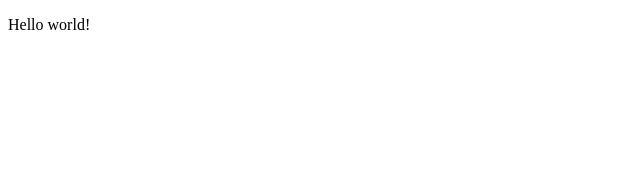
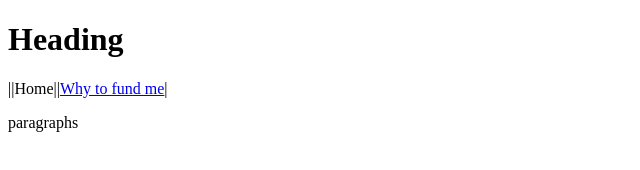
Before and after one commit to sst3ly/sst3ly.github.io, a plain HTML site: page index.html in a window 1280 px wide. Shown: the whole page, without its empty margins (0-640 px from the left). Drawn offline with Linux system fonts and the light colour scheme.

Commit message:
Update index.html

```diff
--- a/index.html
+++ b/index.html
@@ -3,11 +3,21 @@
     <head>
     	<meta charset="utf-8">
     	<meta name="viewport" content="width=device-width">
-    	<title>Github site</title>
+    	<title>Fund me</title>
+    	<link href="fundme.css" rel="stylesheet" type="text/css" />
     </head>
     <body>
-    	<p>Hello world!</p>
-    	<script type="text/javascript">
-    	</script>
-    </body>
+    	<div type="headings">
+    		<h1>Heading</h1>
+  	  </div>
+  	  <div type="navbar">
+  	      <p>||Home||<a href="C:/Fundme/Why-to-pickme.html">Why to fund me</a>|</p>
+  	  </div>
+  	  <div type="paragraph">
+  	  	  <p>paragraphs</p>
+  	  </div>
+  	  <script type="text/javascript">
+  	    	function one() {}
+  	</script>
+  </body>
 </html>
```
